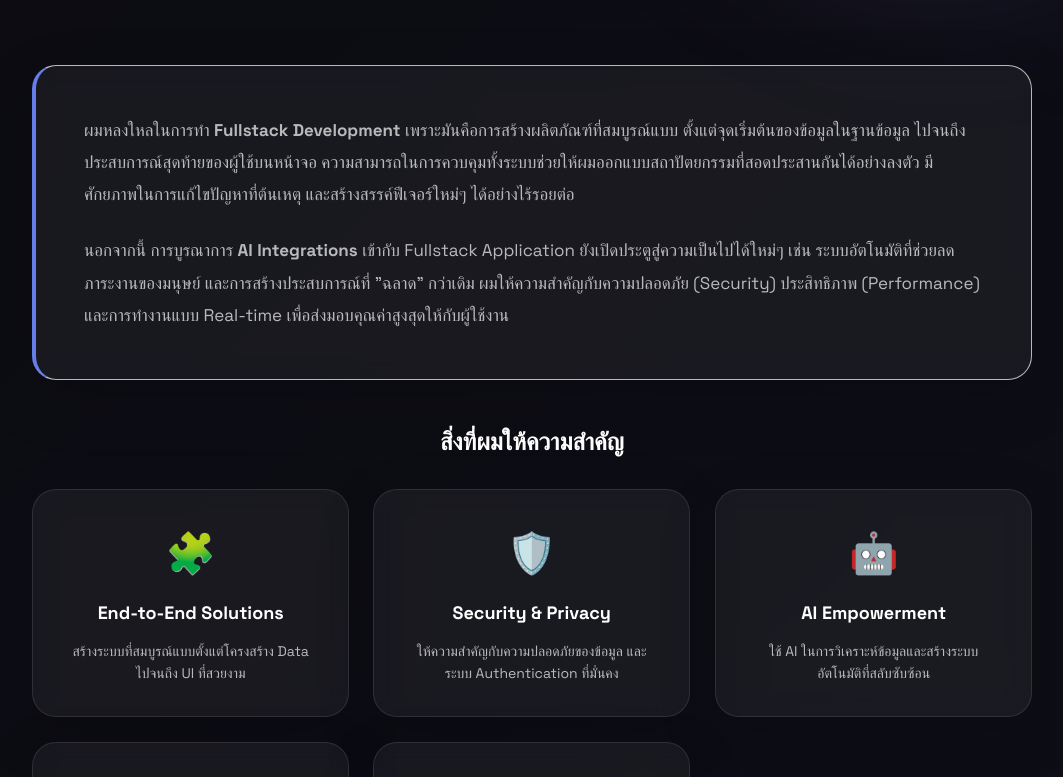
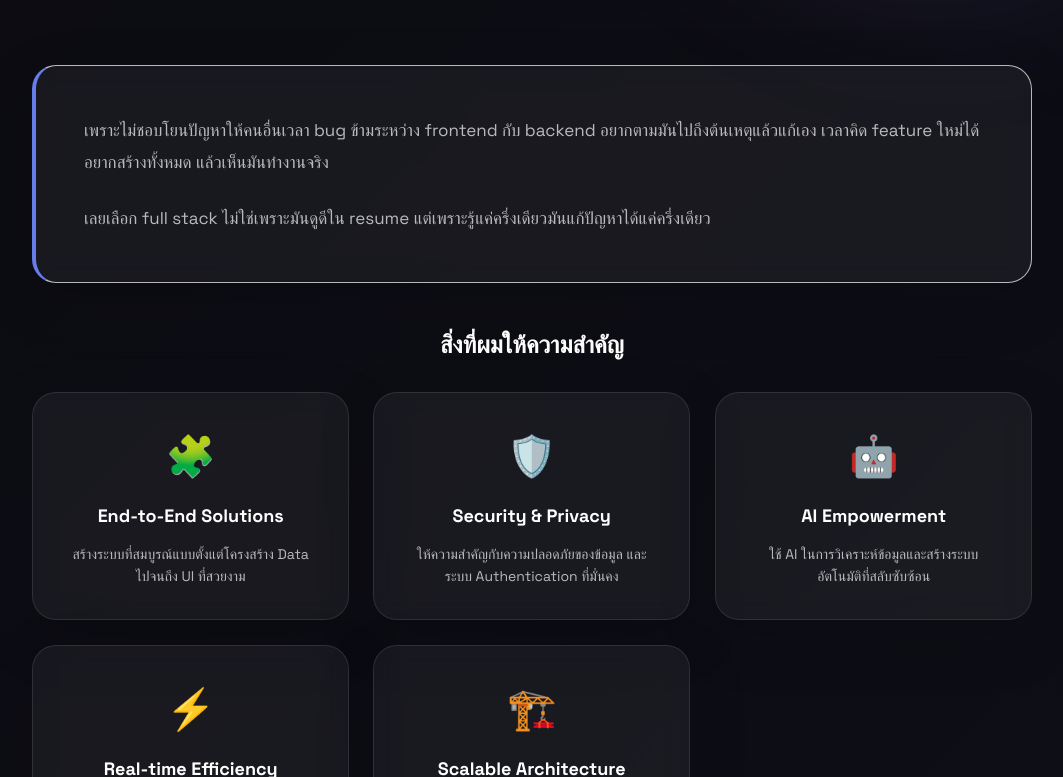
Before and after one commit to 66JJN/66JJN.github.io, a React (Vite) app: page / in a window 1280 px wide. Shown: the part 1183-1960 px from the top of the page, without its empty margins (108-1171 px from the left). Built offline with nearby package versions, Linux system fonts and the light colour scheme.

Commit message:
feat: add HeroNew, Learning, and WhyFullstack components to portfolio site

```diff
--- a/src/components/HeroNew.jsx
+++ b/src/components/HeroNew.jsx
@@ -140,7 +140,7 @@ const HeroNew = () => {
                         <span className={styles.gradientText}>Fullstack Developer</span>
                     </h2>
 
-                    <p className={styles.subtitle}>นักศึกษาสาขาวิทยาการคอมพิวเตอร์ ที่มีความหลงใหลในการพัฒนา Fullstack Application และการบูรณาการ AI</p>
+                    <p className={styles.subtitle}>นักศึกษาสาขาวิทยาการคอมพิวเตอร์ ที่ชื่นชอบในการพัฒนา Fullstack Application และการบูรณาการ AI</p>
 
                     <p className={styles.description}>มีประสบการณ์พัฒนา Full-stack ตั้งแต่ระดับ Infrastructure, Database ไปจนถึง UI/UX พรีเมียม พร้อมทั้งเชี่ยวชาญการใช้ AI APIs (Gemini, Sightengine) และ Real-time Synchronization เพื่อสร้างนวัตกรรมที่ทันสมัย</p>
 
--- a/src/components/Learning.jsx
+++ b/src/components/Learning.jsx
@@ -76,9 +76,14 @@ function Learning() {
                         <div className={styles.mindsetContent}>
                             <h3 className={styles.mindsetTitle}>Growth Mindset</h3>
                             <p className={styles.mindsetText}>
-                                ผมเชื่อว่าการเป็น Fullstack Developer ที่ดีคือการไม่หยุดนิ่งในการเรียนรู้เทคโนโลยีใหม่ๆ
-                                และมีความรับผิดชอบต่อชิ้นงานตั้งแต่ต้นจนจบ (Ownership)
-                                ผมพร้อมที่จะก้าวข้าม Comfort Zone เพื่อแก้ไขปัญหาที่ซับซ้อนและพัฒนาตัวเองให้เป็น Engineer ที่ครบเครื่องในทุกวัน
+                                เรียนรู้จากการลงมือทำจริง ไม่ใช่แค่ดูคลิป
+                                <br />
+                                <strong>CMES</strong> เริ่มจากฟอร์มอัปโหลดธรรมดา
+                                แล้วค่อยๆกลายเป็น multi-tenant architecture,
+                                AI integration, OCR verification และ security
+                                hardening เพราะแต่ละปัญหาพาไปเจอสิ่งใหม่ๆ
+                                <br />
+                                ที่ต้องเรียนรู้เพิ่มขึ้นเรื่อยๆ
                             </p>
                         </div>
                     </div>
--- a/src/components/WhyFullstack.jsx
+++ b/src/components/WhyFullstack.jsx
@@ -9,17 +9,15 @@ function WhyFullstack() {
                 <div className={styles.content}>
                     <div className={styles.mainText}>
                         <p className={styles.paragraph}>
-                            ผมหลงใหลในการทำ <strong>Fullstack Development</strong> เพราะมันคือการสร้างผลิตภัณฑ์ที่สมบูรณ์แบบ
-                            ตั้งแต่จุดเริ่มต้นของข้อมูลในฐานข้อมูล ไปจนถึงประสบการณ์สุดท้ายของผู้ใช้บนหน้าจอ
-                            ความสามารถในการควบคุมทั้งระบบช่วยให้ผมออกแบบสถาปัตยกรรมที่สอดประสานกันได้อย่างลงตัว
-                            มีศักยภาพในการแก้ไขปัญหาที่ต้นเหตุ และสร้างสรรค์ฟีเจอร์ใหม่ๆ ได้อย่างไร้รอยต่อ
+                            เพราะไม่ชอบโยนปัญหาให้คนอื่นเวลา bug ข้ามระหว่าง frontend กับ backend
+                            อยากตามมันไปถึงต้นเหตุแล้วแก้เอง
+                            เวลาคิด feature ใหม่ได้ อยากสร้างทั้งหมด
+                            แล้วเห็นมันทำงานจริง
                         </p>
 
                         <p className={styles.paragraph}>
-                            นอกจากนี้ การบูรณาการ <strong>AI Integrations</strong> เข้ากับ Fullstack Application
-                            ยังเปิดประตูสู่ความเป็นไปได้ใหม่ๆ เช่น ระบบอัตโนมัติที่ช่วยลดภาระงานของมนุษย์
-                            และการสร้างประสบการณ์ที่ "ฉลาด" กว่าเดิม ผมให้ความสำคัญกับความปลอดภัย (Security)
-                            ประสิทธิภาพ (Performance) และการทำงานแบบ Real-time เพื่อส่งมอบคุณค่าสูงสุดให้กับผู้ใช้งาน
+                            เลยเลือก full stack ไม่ใช่เพราะมันดูดีใน resume
+                            แต่เพราะรู้แค่ครึ่งเดียวมันแก้ปัญหาได้แค่ครึ่งเดียว
                         </p>
                     </div>
 
```
